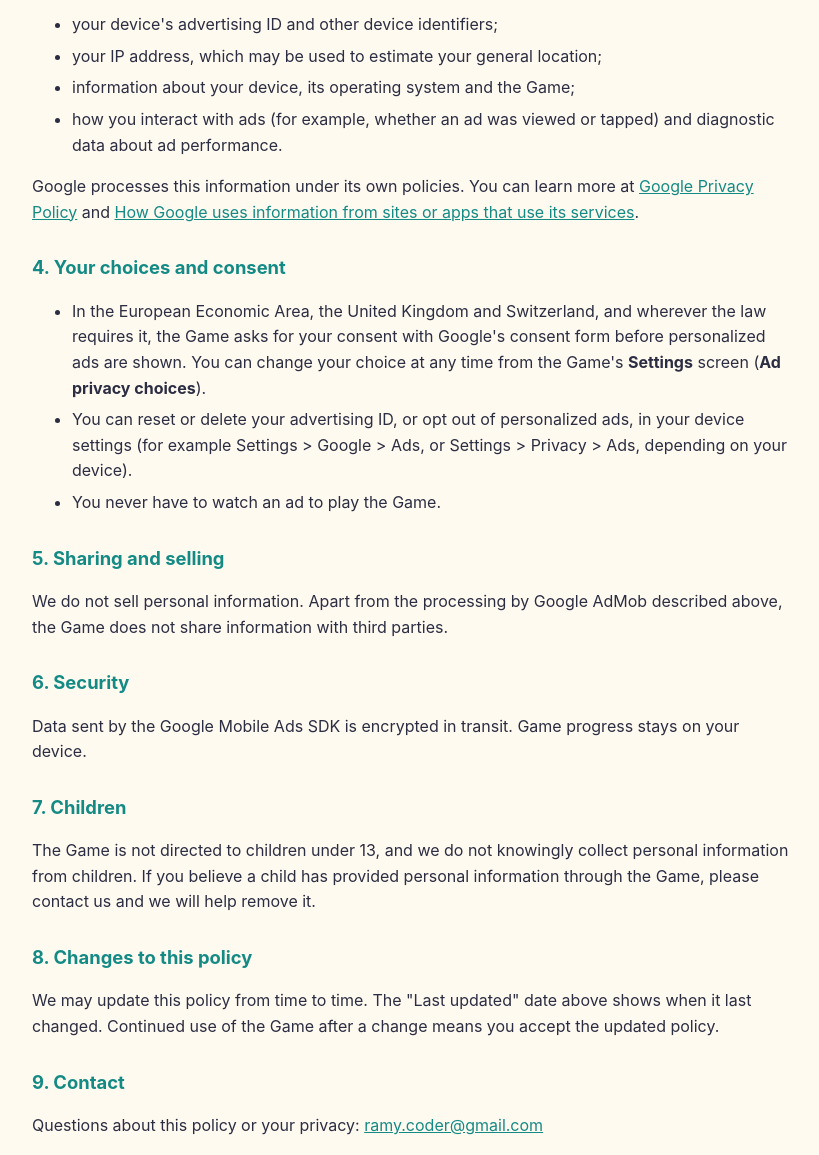
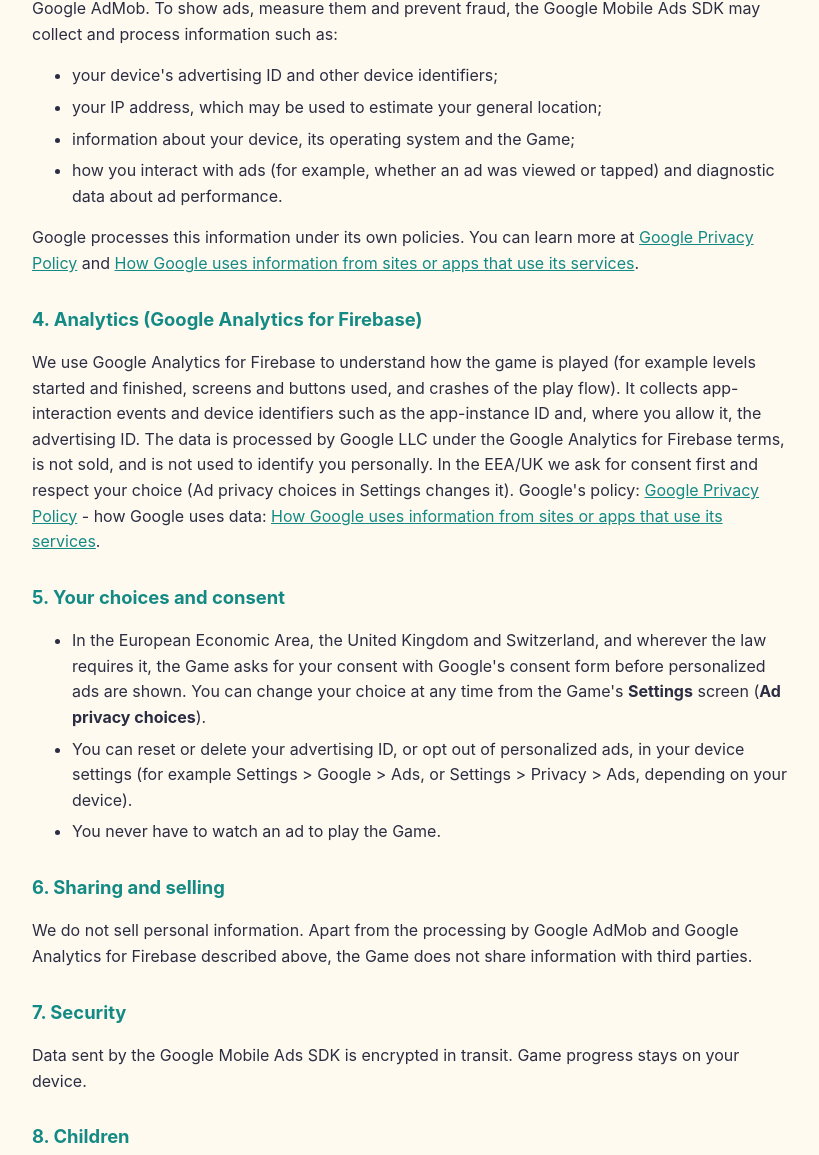
Before and after one commit to CoderRamy/carwashempire-privacy, a plain HTML site: page index.html in a window 1280 px wide. Shown: the part 709-1864 px from the top of the page, without its empty margins (228-1047 px from the left). Drawn offline with Linux system fonts and the light colour scheme.

Commit message:
Privacy policy: Google Analytics for Firebase paragraph
Co-Authored-By: Claude Sonnet 5.5 <noreply@anthropic.com>

```diff
--- a/index.html
+++ b/index.html
@@ -15,15 +15,15 @@
 </head>
 <body>
 <h1>Car Wash Empire - Privacy Policy</h1>
-<p class="muted">Last updated: November 20, 2026</p>
+<p class="muted">Last updated: November 24, 2026</p>
 
-<p>This policy explains how the mobile game <strong>Car Wash Empire</strong> (the "Game"), published by <strong>Crazy Beans</strong> ("we", "us"), handles information. The short version: we do not ask for your name, email or any account, and your game progress stays on your device. The only third-party service in the Game is Google AdMob, which shows optional video ads.</p>
+<p>This policy explains how the mobile game <strong>Car Wash Empire</strong> (the "Game"), published by <strong>Crazy Beans</strong> ("we", "us"), handles information. The short version: we do not ask for your name, email or any account, and your game progress stays on your device. The third-party services in the Game are Google AdMob, which shows optional video ads, and Google Analytics for Firebase, which tells us how the Game is played.</p>
 
 <h2>1. Information stored on your device</h2>
 <p>The Game saves your progress (money, unlocked items, upgrade levels, play time and similar game state) locally on your device. This data is not sent to us. It is deleted when you clear the Game's data or uninstall the Game.</p>
 
 <h2>2. Information we collect</h2>
-<p>We do not collect, receive or store any personal information ourselves. The Game has no login, no accounts, no chat and no in-app purchases.</p>
+<p>We do not ask for or store any personal information ourselves (no name, email or account). Anonymous usage analytics (see section 4) are processed by Google. The Game has no login, no accounts, no chat and no in-app purchases.</p>
 
 <h2>3. Advertising (Google AdMob)</h2>
 <p>The Game can show <strong>optional rewarded video ads</strong>: an ad plays only when you tap a reward button such as "x2 earnings", "Free helper", "Repair now" or "Free soap". These ads are provided by Google AdMob. To show ads, measure them and prevent fraud, the Google Mobile Ads SDK may collect and process information such as:</p>
@@ -35,26 +35,29 @@
 </ul>
 <p>Google processes this information under its own policies. You can learn more at <a href="https://policies.google.com/privacy">Google Privacy Policy</a> and <a href="https://policies.google.com/technologies/partner-sites">How Google uses information from sites or apps that use its services</a>.</p>
 
-<h2>4. Your choices and consent</h2>
+<h2>4. Analytics (Google Analytics for Firebase)</h2>
+<p>We use Google Analytics for Firebase to understand how the game is played (for example levels started and finished, screens and buttons used, and crashes of the play flow). It collects app-interaction events and device identifiers such as the app-instance ID and, where you allow it, the advertising ID. The data is processed by Google LLC under the Google Analytics for Firebase terms, is not sold, and is not used to identify you personally. In the EEA/UK we ask for consent first and respect your choice (Ad privacy choices in Settings changes it). Google's policy: <a href="https://policies.google.com/privacy">Google Privacy Policy</a> - how Google uses data: <a href="https://policies.google.com/technologies/partner-sites">How Google uses information from sites or apps that use its services</a>.</p>
+
+<h2>5. Your choices and consent</h2>
 <ul>
   <li>In the European Economic Area, the United Kingdom and Switzerland, and wherever the law requires it, the Game asks for your consent with Google's consent form before personalized ads are shown. You can change your choice at any time from the Game's <strong>Settings</strong> screen (<strong>Ad privacy choices</strong>).</li>
   <li>You can reset or delete your advertising ID, or opt out of personalized ads, in your device settings (for example Settings &gt; Google &gt; Ads, or Settings &gt; Privacy &gt; Ads, depending on your device).</li>
   <li>You never have to watch an ad to play the Game.</li>
 </ul>
 
-<h2>5. Sharing and selling</h2>
-<p>We do not sell personal information. Apart from the processing by Google AdMob described above, the Game does not share information with third parties.</p>
+<h2>6. Sharing and selling</h2>
+<p>We do not sell personal information. Apart from the processing by Google AdMob and Google Analytics for Firebase described above, the Game does not share information with third parties.</p>
 
-<h2>6. Security</h2>
+<h2>7. Security</h2>
 <p>Data sent by the Google Mobile Ads SDK is encrypted in transit. Game progress stays on your device.</p>
 
-<h2>7. Children</h2>
+<h2>8. Children</h2>
 <p>The Game is not directed to children under 13, and we do not knowingly collect personal information from children. If you believe a child has provided personal information through the Game, please contact us and we will help remove it.</p>
 
-<h2>8. Changes to this policy</h2>
+<h2>9. Changes to this policy</h2>
 <p>We may update this policy from time to time. The "Last updated" date above shows when it last changed. Continued use of the Game after a change means you accept the updated policy.</p>
 
-<h2>9. Contact</h2>
+<h2>10. Contact</h2>
 <p>Questions about this policy or your privacy: <a href="mailto:ramy.coder@gmail.com">ramy.coder@gmail.com</a></p>
 </body>
 </html>
```
